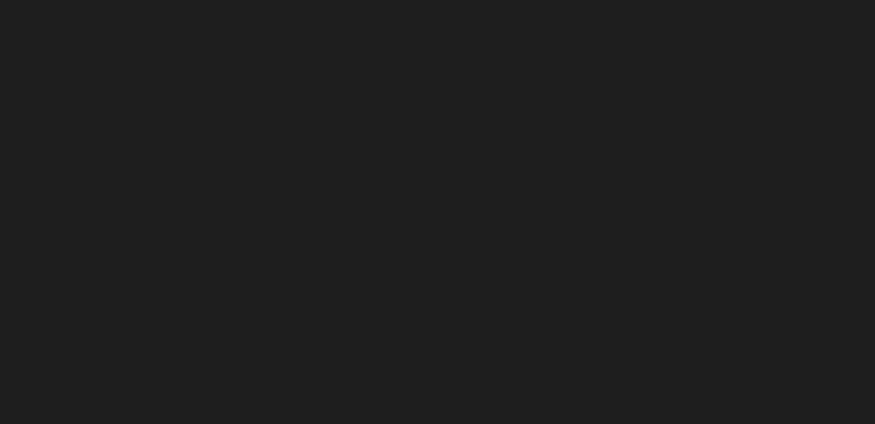
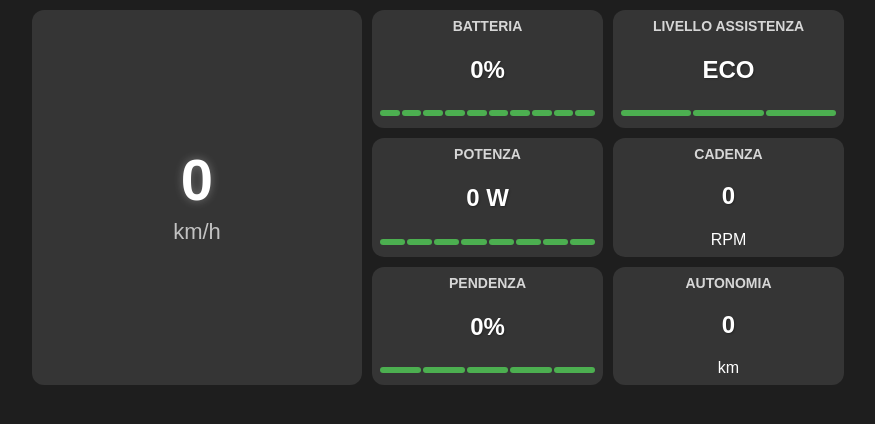
Before and after one commit to Micheledv74/turbolevo-pwa, a plain HTML site: page index.html in a window 1280 px wide. Shown: the whole page, without its empty margins (202-1077 px from the left). Drawn offline with Linux system fonts and the light colour scheme.

Commit message:
Update index.html

```diff
--- a/index.html
+++ b/index.html
@@ -4,14 +4,92 @@
     <meta charset="UTF-8">
     <meta name="viewport" content="width=device-width, initial-scale=1.0, maximum-scale=1.0, user-scalable=no">
     <title>Turbo Levo Dashboard</title>
-
-    <!-- Modifichiamo il percorso del CSS -->
     <link rel="stylesheet" href="./css/style.css">
-
-    <!-- Modifichiamo i percorsi delle icone -->
     <link rel="apple-touch-icon" href="./icons/icon-192x192.png">
-
-    <!-- Modifichiamo il percorso del manifest -->
     <link rel="manifest" href="./manifest.json">
 </head>
-<!-- Il resto del file rimane uguale -->
+<body>
+    <div class="dashboard">
+        <div class="speed-section">
+            <div class="speedometer">
+                <div class="speed-display">
+                    <div class="speed-number">0</div>
+                    <div class="speed-unit">km/h</div>
+                </div>
+            </div>
+        </div>
+
+        <div class="metrics-section">
+            <div class="metric-card">
+                <h3>Batteria</h3>
+                <div id="battery" class="metric-value">0%</div>
+                <div class="led-container battery-segments">
+                    <!-- Aggiungiamo 10 segmenti LED -->
+                    <div class="led-segment"></div>
+                    <div class="led-segment"></div>
+                    <div class="led-segment"></div>
+                    <div class="led-segment"></div>
+                    <div class="led-segment"></div>
+                    <div class="led-segment"></div>
+                    <div class="led-segment"></div>
+                    <div class="led-segment"></div>
+                    <div class="led-segment"></div>
+                    <div class="led-segment"></div>
+                </div>
+            </div>
+
+            <div class="metric-card">
+                <h3>Livello Assistenza</h3>
+                <div id="assist-level" class="metric-value">ECO</div>
+                <div class="led-container assist-levels">
+                    <!-- 3 livelli di assistenza -->
+                    <div class="led-segment"></div>
+                    <div class="led-segment"></div>
+                    <div class="led-segment"></div>
+                </div>
+            </div>
+
+            <div class="metric-card">
+                <h3>Potenza</h3>
+                <div id="power" class="metric-value">0 W</div>
+                <div class="led-container power-segments">
+                    <!-- 8 segmenti per la potenza -->
+                    <div class="led-segment"></div>
+                    <div class="led-segment"></div>
+                    <div class="led-segment"></div>
+                    <div class="led-segment"></div>
+                    <div class="led-segment"></div>
+                    <div class="led-segment"></div>
+                    <div class="led-segment"></div>
+                    <div class="led-segment"></div>
+                </div>
+            </div>
+
+            <div class="metric-card">
+                <h3>Cadenza</h3>
+                <div id="cadence" class="metric-value">0</div>
+                <div>RPM</div>
+            </div>
+
+            <div class="metric-card">
+                <h3>Pendenza</h3>
+                <div id="slope" class="metric-value">0%</div>
+                <div class="led-container slope-segments">
+                    <!-- 5 segmenti per la pendenza -->
+                    <div class="led-segment"></div>
+                    <div class="led-segment"></div>
+                    <div class="led-segment"></div>
+                    <div class="led-segment"></div>
+                    <div class="led-segment"></div>
+                </div>
+            </div>
+
+            <div class="metric-card">
+                <h3>Autonomia</h3>
+                <div id="range" class="metric-value">0</div>
+                <div>km</div>
+            </div>
+        </div>
+    </div>
+</body>
+</html>
```
